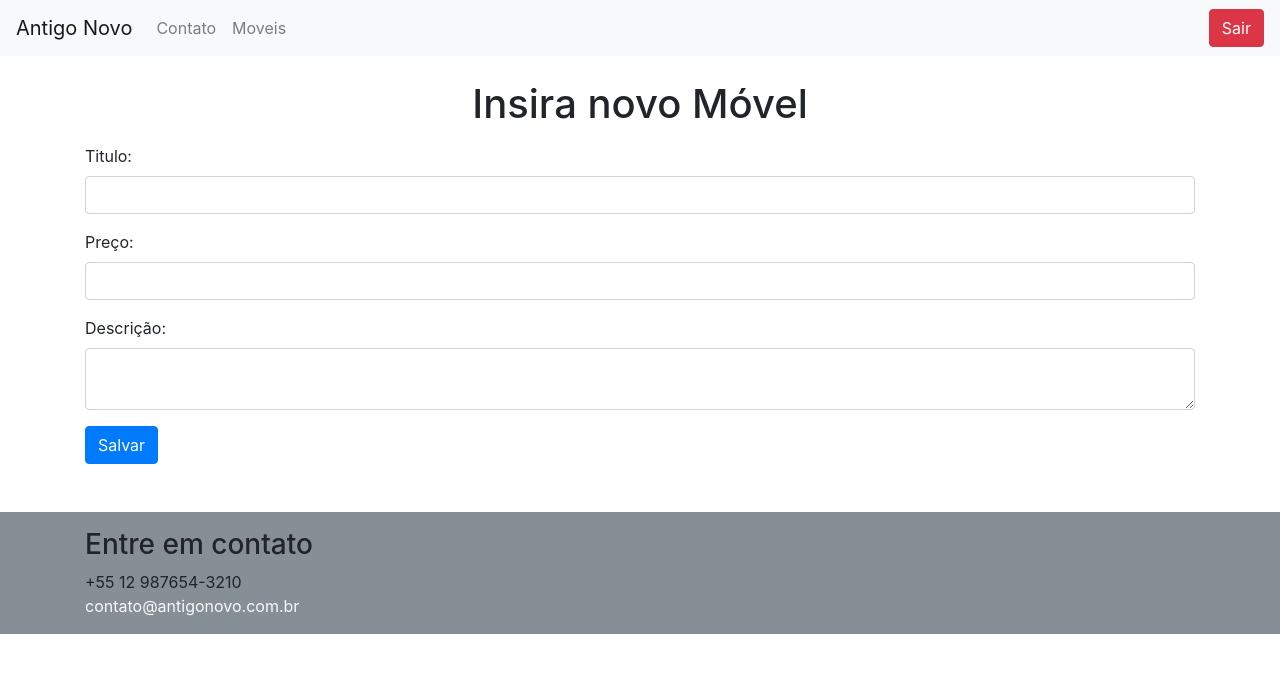
After one commit to renzon/antigonovo, a Django app: page /moveis/novo in a window 1280 px wide. The commit adds this page. Shown: the top 673 px of the page. Run offline with Django 3.2, Linux system fonts and the light colour scheme; the visitor is signed in with stand-in values (Sample User, id 1); some libraries are stand-ins or nearby versions.

Commit message:
Salvando Móvel sem form de forma inocente
relacionado com #84

```diff
--- a/antigonovo/core/models.py
+++ b/antigonovo/core/models.py
@@ -15,7 +15,7 @@ class User(AbstractBaseUser, PermissionsMixin):
     Classe que representa o Usuário do Sistema
     """
     name = models.CharField(_('name'), max_length=30, blank=True)
-    email = models.EmailField(_('email address'), blank=True, unique=True)
+    email = models.EmailField(_('email address'), unique=True)
     is_staff = models.BooleanField(
         _('staff status'),
         default=False,
--- a/antigonovo/core/templates/registration/login.html
+++ b/antigonovo/core/templates/registration/login.html
@@ -21,7 +21,7 @@
                     {% csrf_token %}
                     <form role="form">
                         <div class="form-group">
-                            <label for="exampleInputEmail1" for="{{ form.username.id_for_label }}">
+                            <label for="{{ form.username.id_for_label }}">
                                 {{ form.username.label }}
                             </label>
                             <input type="email" name="{{ form.username.name }}"
--- /dev/null
+++ b/antigonovo/moveis/templates/moveis/movel_form.html
@@ -0,0 +1,40 @@
+{% extends 'base.html' %}
+{% block title %}Form de Móvel{% endblock title %}
+{% block content %}
+    <div class="container">
+        <div class="row">
+            <div class="col">
+                <h1 class="text-center mt-4 mb-3">Insira novo Móvel</h1>
+
+                <form method="get">
+                    <div class="form-group">
+                        <label for="tituloInput">
+                            Titulo:
+                        </label>
+                        <input type="text" name="titulo" class="form-control" id="tituloInput"/>
+                    </div>
+                    <div class="form-group">
+                        <label for="precoInput">
+                            Preço:
+                        </label>
+                        <input type="number" name="preco" class="form-control" id="precoInput"
+                               min="0.01"
+                               step="0.01"/>
+                    </div>
+
+                    <div class="form-group">
+                        <label for="descricaoInput">
+                            Descrição:
+                        </label>
+                        <textarea name="descricao" id="descricaoInput"
+                                  class="form-control"></textarea>
+                    </div>
+                    <button type="submit" class="btn btn-primary">Salvar</button>
+
+
+                </form>
+
+            </div>
+        </div>
+    </div>
+{% endblock content %}
--- a/antigonovo/moveis/urls.py
+++ b/antigonovo/moveis/urls.py
@@ -5,4 +5,6 @@ from antigonovo.moveis import views
 app_name = 'moveis'
 urlpatterns = [
     path('', views.index, name='index'),
+    path('novo', views.new, name='new'),
+    path('criar', views.create, name='create'),
 ]
--- a/antigonovo/moveis/views.py
+++ b/antigonovo/moveis/views.py
@@ -1,6 +1,9 @@
-from django.shortcuts import render
+from django.contrib.auth.decorators import login_required
+from django.shortcuts import render, redirect
 
 # Create your views here.
+from django.urls import reverse
+
 from antigonovo.moveis.models import Movel
 
 
@@ -11,3 +14,17 @@ def index(request):
     }
 
     return render(request, 'moveis/index.html', context=ctx)
+
+
+@login_required
+def new(request):
+    return render(request, 'moveis/movel_form.html')
+
+
+@login_required
+def create(request):
+    dct = request.GET
+    preco = dct['preco'].replace(',', '.')
+    movel = Movel(titulo=dct['titulo'], preco=preco, descricao=dct['descricao'])
+    movel.save()
+    return redirect(reverse('moveis:index'))
```
Also changed, not shown: antigonovo/moveis/tests/test_movel_view_create.py (added, +42 -0 lines), antigonovo/moveis/tests/test_movel_view_new.py (added, +43 -0 lines), antigonovo/core/migrations/0003_auto_20180716_2138.py (added), antigonovo/moveis/tests/moveis/prensa.jpg (deleted), antigonovo/moveis/tests/moveis/prensa_Wk6oCt9.jpg (deleted), antigonovo/moveis/tests/test_index_view.py (renamed from antigonovo/moveis/tests/test_views.py).
